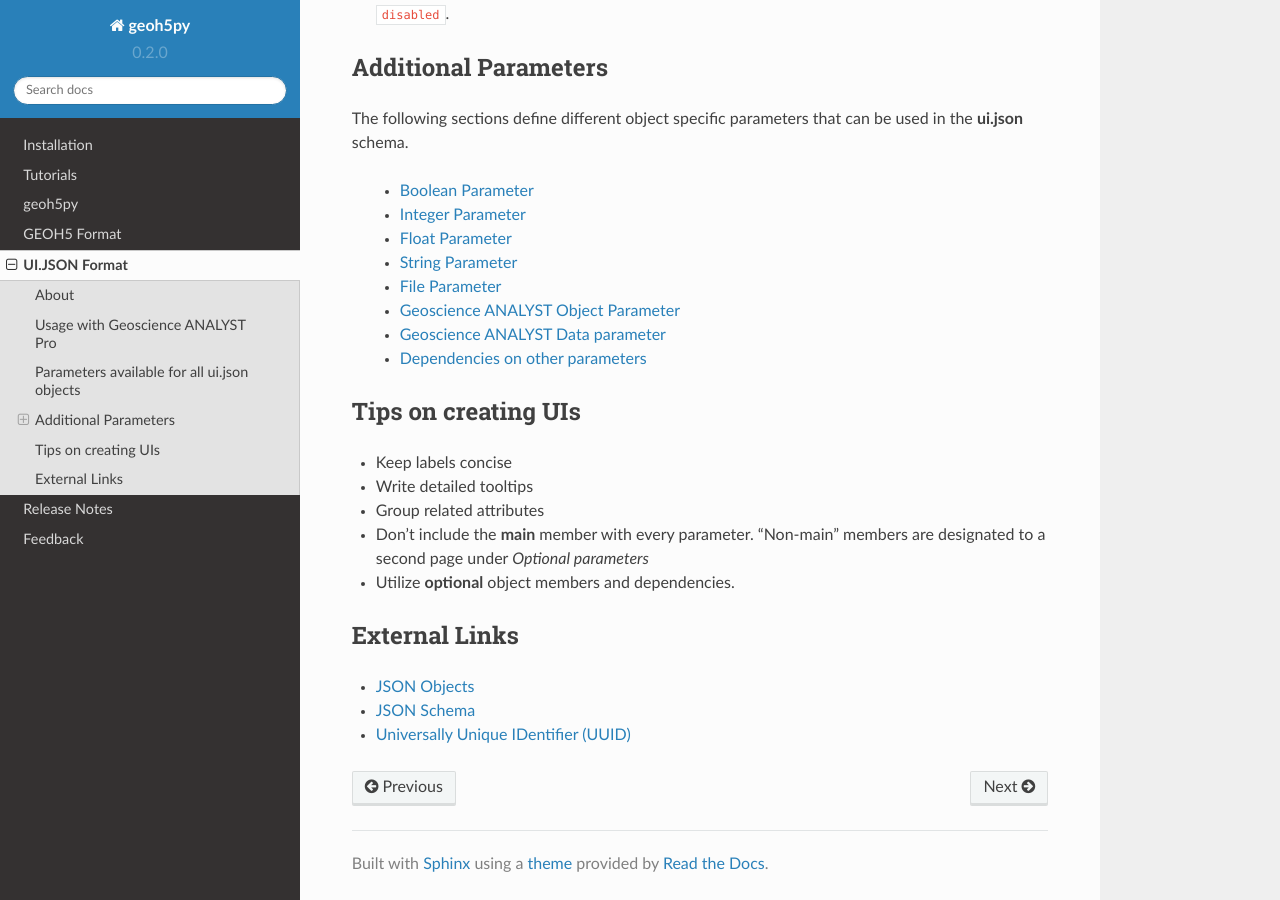
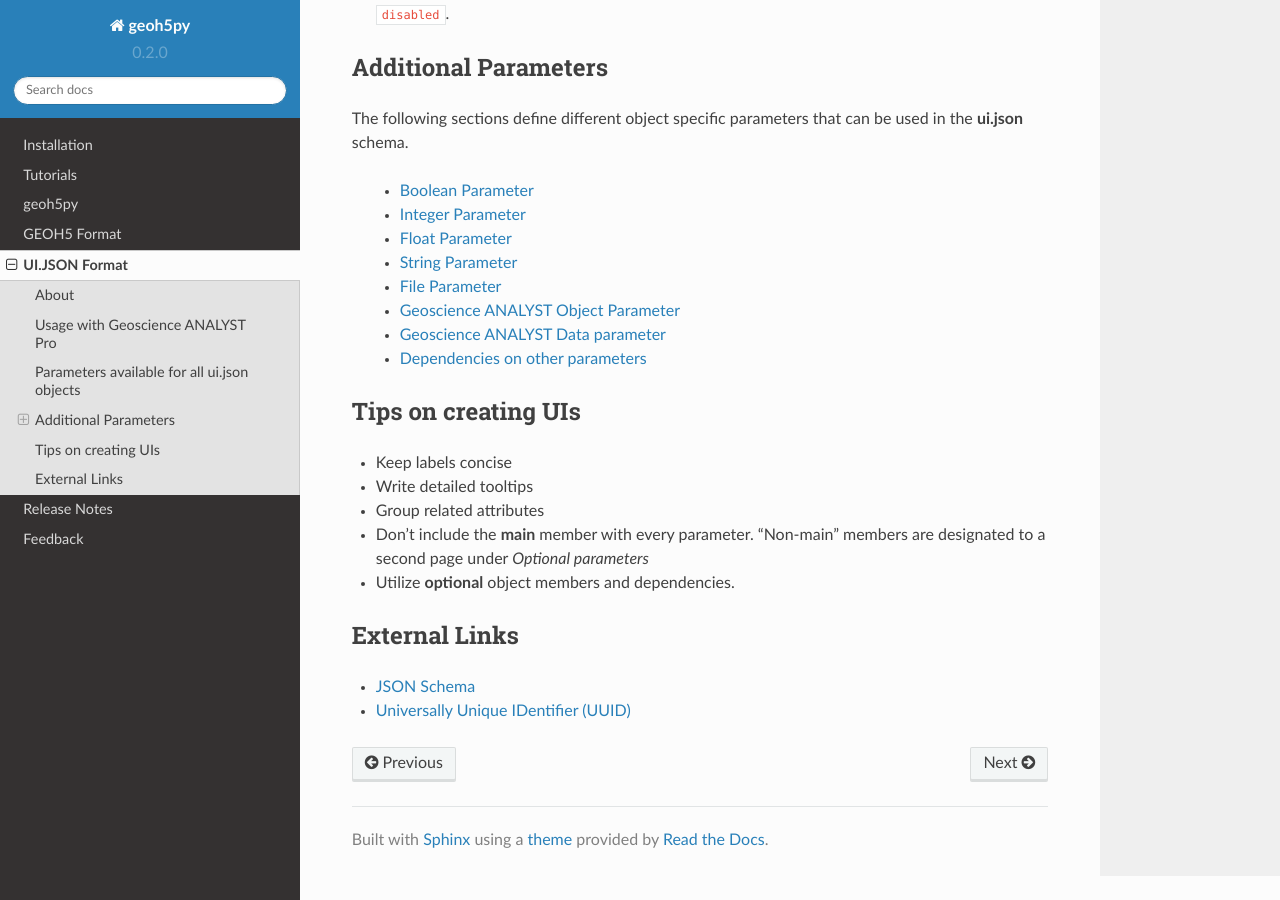
Before and after one commit to MiraGeoscience/geoh5py, a Sphinx documentation site: the page built from docs/content/uijson_format/index.rst, in a window 1280 px wide and 900 px high, scrolled down 4076 px. Built offline with Sphinx 7.4.7 and the Read the Docs theme 2.0.0, drawn with Linux system fonts in a browser that asks for light colours.

```diff
--- a/docs/content/uijson_format/index.rst
+++ b/docs/content/uijson_format/index.rst
@@ -140,6 +140,5 @@
 
 External Links
 ^^^^^^^^^^^^^^
-- `JSON Objects <https://www.w3schools.com/js/js_json_objects.asp>`_
 - `JSON Schema <https://json-schema.org/specification.html>`_
 - `Universally Unique IDentifier (UUID) <https://en.wikipedia.org/wiki/Universally_unique_identifier>`_
```
